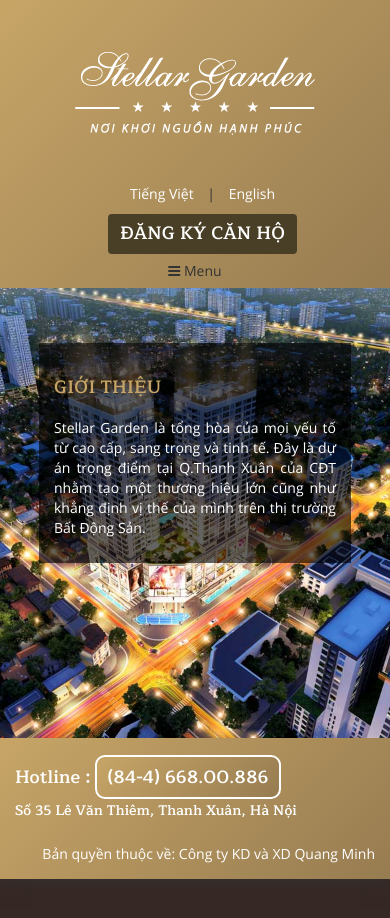
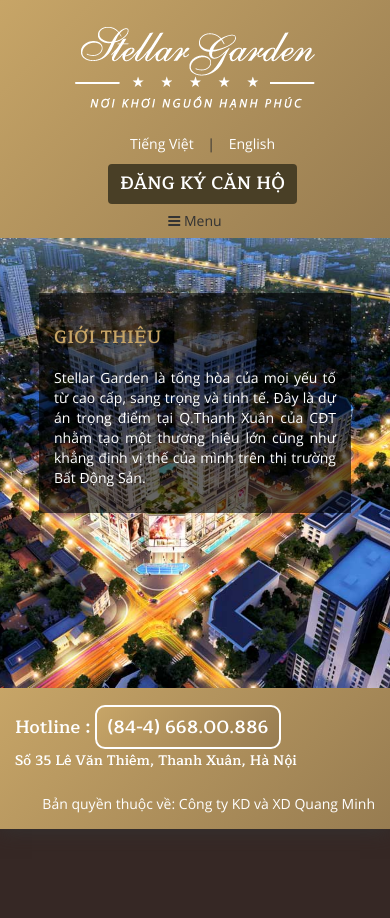
Before and after one commit to vinhan16sep/stellar, a CodeIgniter app: page /stellar/ in a window 390 px wide. Shown: the top 918 px of the page. Run offline with CodeIgniter, Linux system fonts and the light colour scheme; data comes from the database, SQL or seed files in the repository; some libraries are stand-ins or nearby versions; some web fonts are replaced.

Commit message:
fixbug 030418

```diff
--- a/application/controllers/Homepage.php
+++ b/application/controllers/Homepage.php
@@ -96,8 +96,8 @@ class Homepage extends Public_Controller {
 		        $message .= '<p> you got mail, let\'s check it now:</p>';
 		        $message .= '<table rules="all" style="border-color: #666;" cellpadding="10">';
 		        $message .= "<tr style='background: #eee;'><td><strong>Name:</strong> </td><td>" . strip_tags($post['name']) . "</td></tr>";
-		        $message .= "<tr><td><strong>workplace:</strong> </td><td>" . strip_tags($post['workplace']) . "</td></tr>";
-                $message .= "<tr><td><strong>grade:</strong> </td><td>" . strip_tags($post['grade']) . "</td></tr>";
+		        //$message .= "<tr><td><strong>workplace:</strong> </td><td>" . strip_tags($post['workplace']) . "</td></tr>";
+                //$message .= "<tr><td><strong>grade:</strong> </td><td>" . strip_tags($post['grade']) . "</td></tr>";
                 $message .= "<tr><td><strong>address:</strong> </td><td>" . strip_tags($post['address']) . "</td></tr>";
                 $message .= "<tr><td><strong>tel:</strong> </td><td>" . strip_tags($post['tel']) . "</td></tr>";
                 $message .= "<tr><td><strong>mail:</strong> </td><td>" . strip_tags($post['mail']) . "</td></tr>";
--- a/application/views/templates/public_parts/master_footer_view.php
+++ b/application/views/templates/public_parts/master_footer_view.php
@@ -34,7 +34,8 @@
                 <th>&nbsp;</th>
                 <th><input type="text" class="form-control" id="InputName" name="name" placeholder="<?php echo $this->lang->line('CUSTOMER_INFORMATION_name'); ?> (* bắt buộc)"></th>
             </tr>
-            <tr>
+            <!--
+			<tr>
                 <th><?php echo $this->lang->line('CUSTOMER_INFORMATION_Workplace'); ?></th>
                 <th>&nbsp;</th>
                 <th><input type="text" class="form-control" id="InputWorkplace" name="workplace"  placeholder="<?php echo $this->lang->line('CUSTOMER_INFORMATION_Workplace'); ?>"></th>
@@ -44,6 +45,7 @@
                 <th>&nbsp;</th>
                 <th><input type="text" class="form-control" id="InputGrade" name="grade"  placeholder="<?php echo $this->lang->line('CUSTOMER_INFORMATION_grade'); ?>"></th>
             </tr>
+            -->
             <tr>
                 <th><?php echo $this->lang->line('CUSTOMER_INFORMATION_address'); ?></th>
                 <th>&nbsp;</th>
--- a/assets/public/style.css
+++ b/assets/public/style.css
@@ -123,6 +123,10 @@ section.container-fluid{
 	.container_head .right{
 		padding-top: 10px;
 		padding-right: 0;
+	}
+
+	.container_head .left a img{
+		padding:10px 20px;
 	}
 }
 
```
